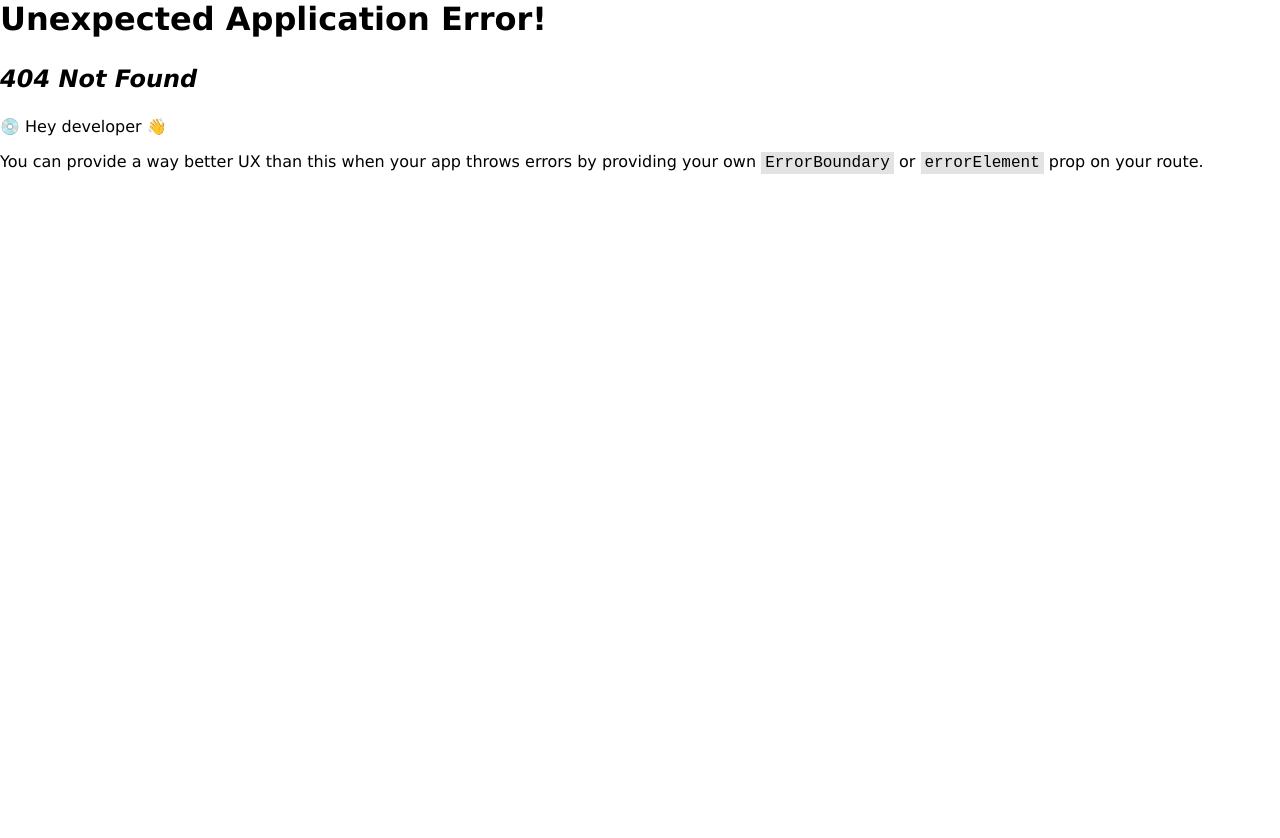
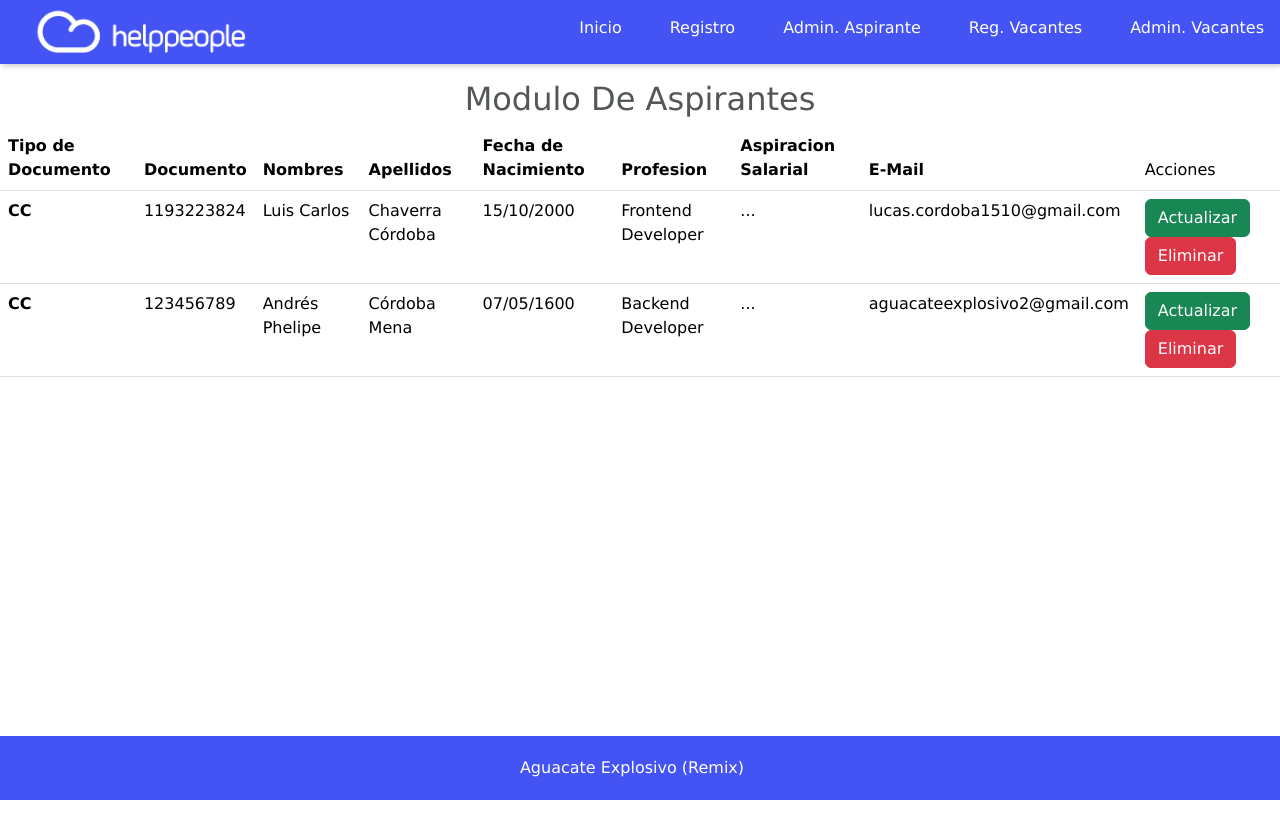
Before and after one commit to lcchaverra/FlyChallenge, a React (Vite) app: page /ModuleAspi in a window 1280 px wide. Before the commit this address had no page. Shown: the top 838 px of the page. Before the commit the page ends 800 px from the top, so only its background shows below. Built offline with nearby package versions, Linux system fonts and the light colour scheme.

Commit message:
Ultimos cambios antes de poner el backend en prueba

```diff
--- a/index.html
+++ b/index.html
@@ -3,15 +3,13 @@
   <head>
     <meta charset="UTF-8" />
     <link rel="icon" href="/src/img/club.png" />
-    <!-- <link rel="stylesheet" href="https://cdn.jsdelivr.net/npm/bootstrap@4.3.1/dist/css/bootstrap.min.css" integrity="sha384-ggOyR0iXCbMQv3Xipma34MD+dH/1fQ784/j6cY/iJTQUOhcWr7x9JvoRxT2MZw1T" crossorigin="anonymous"> -->
     <meta name="viewport" content="width=device-width, initial-scale=1.0" />
     <title>Grupo 3 - Reto 2</title>
+    <link href="https://cdn.jsdelivr.net/npm/bootstrap@5.3.0-alpha1/dist/css/bootstrap.min.css" rel="stylesheet" integrity="sha384-GLhlTQ8iRABdZLl6O3oVMWSktQOp6b7In1Zl3/Jr59b6EGGoI1aFkw7cmDA6j6gD" crossorigin="anonymous">
   </head>
   <body>
     <div id="root"></div>
     <script type="module" src="/src/main.jsx"></script>
-    <!-- <script src="https://code.jquery.com/jquery-3.3.1.slim.min.js" integrity="sha384-q8i/X+965DzO0rT7abK41JStQIAqVgRVzpbzo5smXKp4YfRvH+8abtTE1Pi6jizo" crossorigin="anonymous"></script> -->
-    <!-- <script src="https://cdn.jsdelivr.net/npm/popper.js@1.14.7/dist/umd/popper.min.js" integrity="sha384-UO2eT0CpHqdSJQ6hJty5KVphtPhzWj9WO1clHTMGa3JDZwrnQq4sF86dIHNDz0W1" crossorigin="anonymous"></script> -->
-    <!-- <script src="https://cdn.jsdelivr.net/npm/bootstrap@4.3.1/dist/js/bootstrap.min.js" integrity="sha384-JjSmVgyd0p3pXB1rRibZUAYoIIy6OrQ6VrjIEaFf/nJGzIxFDsf4x0xIM+B07jRM" crossorigin="anonymous"></script> -->
+    <script src="https://cdn.jsdelivr.net/npm/bootstrap@5.3.0-alpha1/dist/js/bootstrap.bundle.min.js" integrity="sha384-w76AqPfDkMBDXo30jS1Sgez6pr3x5MlQ1ZAGC+nuZB+EYdgRZgiwxhTBTkF7CXvN" crossorigin="anonymous"></script>
   </body>
 </html>
--- /dev/null
+++ b/src/ModuleAspi.jsx
@@ -0,0 +1,16 @@
+import React from 'react'
+import Header from './components/Header'
+import FormAspi from './components/FormAspi'
+import MainFooter from './components/Footer'
+
+const ModuleAspi = () => {
+  return (
+    <>
+    <Header/>
+    <FormAspi/>
+    <MainFooter/>
+    </>
+  )
+}
+
+export default ModuleAspi
--- /dev/null
+++ b/src/components/FormAspi.jsx
@@ -0,0 +1,58 @@
+import React from 'react'
+
+const FormAspi = () => {
+  return (
+    <>
+    <h2 className='title'>Modulo De Aspirantes</h2>
+            <table class="table">
+                    <thead>
+                        <tr>
+                        <th scope="col">Tipo de Documento</th>
+                        <th scope="col">Documento</th>
+                        <th scope="col">Nombres</th>
+                        <th scope="col">Apellidos</th>
+                        <th scope="col">Fecha de Nacimiento</th>
+                        <th scope="col">Profesion</th>
+                        <th scope="col">Aspiracion Salarial</th>
+                        <th scope="col">E-Mail</th>
+                        <td scope='col'>Acciones</td>
+                        </tr>
+                    </thead>
+                    <tbody>
+                        <tr>
+                        <th scope="row">CC</th>
+                        <td>1193223824</td>
+                        <td>Luis Carlos</td>
+                        <td>Chaverra Córdoba</td>
+                        <td>15/10/2000</td>
+                        <td>Frontend Developer</td>
+                        <td>...</td>
+                        <td>lucas.cordoba1510@gmail.com</td>
+                            <td>
+                                <button type="button" class="btn btn-success">Actualizar</button>
+                                <button type="button" class="btn btn-danger">Eliminar</button>
+                            </td>
+                        </tr>
+
+                        <tr>
+                        <th scope="row">CC</th>
+                        <td>123456789</td>
+                        <td>Andrés Phelipe</td>
+                        <td>Córdoba Mena</td>
+                        <td>07/05/1600</td>
+                        <td>Backend Developer</td>
+                        <td>...</td>
+                        <td>aguacateexplosivo2@gmail.com</td>
+                            <td>
+                                <button type="button" class="btn btn-success">Actualizar</button>
+                                <button type="button" class="btn btn-danger">Eliminar</button>
+                            </td>
+                        </tr>
+
+                    </tbody>
+                </table>
+    </>
+  )
+}
+
+export default FormAspi
--- a/src/components/FormUserReg.jsx
+++ b/src/components/FormUserReg.jsx
@@ -20,31 +20,38 @@ const FormUserReg = () => {
                     </div>
 
                     <div className="form-item">
-                        <label  >Cedula:< input  pattern='[0-9]+ ' placeholder='Cedula'  ></input></label>
+                        <label >Cedula:</label>
+                        < input pattern='[0-9]+ ' placeholder='Cedula'></input>
                     </div>
 
                     <div className="form-item">
-                        <label  >Nombres:< input pattern='[A-Z, a-z,ñ]+ ' placeholder='Nombres'  ></input></label>
+                        <label>Nombres:</label>
+                        <input pattern='[A-Z, a-z,ñ]+ ' placeholder='Nombres'></input>
                     </div>
 
                     <div className="form-item">
-                        <label  >Apellidos:< input pattern='[A-Z,a-z,ñ]+ ' placeholder='Apellidos'></input></label>
+                        <label>Apellidos:</label>
+                        <input pattern='[A-Z,a-z,ñ]+ ' placeholder='Apellidos'></input>
                     </div>
 
                     <div className="form-item">
-                        <label  >Fecha:< input pattern='[0-9,/,-]+ ' placeholder='Fecha' type="date"></input></label>
+                        <label>Fecha:</label>
+                        <input pattern='[0-9,/,-]+ ' placeholder='Fecha' type="date"></input>
                     </div>
 
                     <div className="form-item">
-                        <label  >Profesion:< input pattern='[A-Z,a-z,ñ]+ ' placeholder='Profesion'  ></input></label>
+                        <label>Profesion:</label>
+                        <input pattern='[A-Z,a-z,ñ]+ ' placeholder='Profesion'></input>
                     </div>
 
                     <div className="form-item">
-                        <label  >Aspiracion salarial:< input placeholder='Aspiracion salarial'  type="text"></input></label>
+                        <label>Aspiracion salarial:</label>
+                        <input placeholder='Aspiracion salarial' type="text"></input>
                     </div>
 
                     <div className="form-item">
-                        <label  >Correo:< input placeholder='Correo'  type="email"></input></label>
+                        <label>Correo:</label>
+                        <input placeholder='Correo' type="email"></input>
                     </div>
 
                 </div>
--- a/src/components/FormVacaOfert.jsx
+++ b/src/components/FormVacaOfert.jsx
@@ -9,32 +9,32 @@ const FormVacaOfert = () => {
                 <div className="grid-form-container">
 
                     <div className="form-item">
-                        <label htmlFor="name">Codigo</label>
-                        <input type="text" id="name" />
+                        <label htmlFor="codigo">Codigo</label>
+                        <input type="text" id="codigo" />
                     </div>
 
                     <div className="form-item">
-                        <label htmlFor="name">Codigo</label>
-                        <input type="text" id="name" />
+                        <label htmlFor="cargo">Cargo</label>
+                        <input type="text" id="cargo" />
                     </div>
 
                     <div className="form-item">
-                        <label htmlFor="email">Correo</label>
-                        <input type="email" id="email" />
+                        <label htmlFor="descripcion">Descripcion</label>
+                        <input type="text" id="descripcion" />
                     </div>
 
                     <div className="form-item">
-                        <label htmlFor="name">Nombre</label>
-                        <input type="text" id="name" />
+                        <label htmlFor="empresa">Empresa</label>
+                        <input type="text" id="empresa" />
                     </div>
                     <div className="form-item">
-                        <label htmlFor="email">Correo</label>
-                        <input type="email" id="email" />
+                        <label htmlFor="salario">Salario</label>
+                        <input type="text" id="salario" />
                     </div>
 
                 </div>
                     <div className="form-item">
-                        <button className="button" type="submit">Enviar</button>
+                        <button className="button" type="submit">Registrar Vacante</button>
                     </div>
                 </form>
                     <div className="section-divider"></div>
--- a/src/components/MainMenu.jsx
+++ b/src/components/MainMenu.jsx
@@ -7,7 +7,7 @@ function MainMenu() {
                 <ul className="main-menu">
                 <li className="main-menu__item"><Link to="/" className="main-menu__link">Inicio</Link></li>
                     <li className="main-menu__item"><Link to="/RegUserPage" className="main-menu__link">Registro</Link></li>
-                    <li className="main-menu__item"><Link to="/" className="main-menu__link">Admin. Aspirante</Link></li>
+                    <li className="main-menu__item"><Link to="/ModuleAspi" className="main-menu__link">Admin. Aspirante</Link></li>
                     <li className="main-menu__item"><Link to="/RegVaPage" className="main-menu__link">Reg. Vacantes</Link></li>
                     <li className="main-menu__item"><Link to="/" className="main-menu__link">Admin. Vacantes</Link></li>
                 </ul>
--- a/src/main.jsx
+++ b/src/main.jsx
@@ -4,6 +4,7 @@ import { createBrowserRouter, RouterProvider,} from "react-router-dom";
 import HomePage from './HomePage'
 import RegVaPage from './RegVaPage';
 import RegUserPage from './RegUserPage';
+import ModuleAspi from './ModuleAspi';
 
 const router = createBrowserRouter([
   {
@@ -18,6 +19,10 @@ const router = createBrowserRouter([
     path: "/RegUserPage",
     element: <RegUserPage/>
   },
+  {
+    path: "/ModuleAspi",
+    element: <ModuleAspi/>
+  },
 ]);
 
 
--- a/src/styles/css/styles.css
+++ b/src/styles/css/styles.css
@@ -30,6 +30,7 @@ body {
   display: flex;
   flex-direction: column;
   margin: 0;
+  margin-bottom: 4rem;
   font-family: 'Lucida Sans', 'Lucida Sans Regular', 'Lucida Grande', 'Lucida Sans Unicode', Geneva, Verdana, sans-serif;
   font-size: var(--body-font-size);
   min-height: 100vh; }
@@ -411,7 +412,8 @@ h3 {
     background-color: #CCC; } }
 
 .main-footer {
-  margin-top: auto;
+  position: fixed;
+  bottom: 0;
   width: 100%;
   overflow: hidden;
   display: flex;
--- a/src/styles/scss/base/_base.scss
+++ b/src/styles/scss/base/_base.scss
@@ -6,6 +6,7 @@ body {
     display: flex;
     flex-direction: column;
     margin: 0;
+    margin-bottom: $header-height;
     font-family:'Lucida Sans', 'Lucida Sans Regular', 'Lucida Grande', 'Lucida Sans Unicode', Geneva, Verdana, sans-serif;
     font-size: var(--body-font-size);
     min-height: 100vh;
--- a/src/styles/scss/components/_footer.scss
+++ b/src/styles/scss/components/_footer.scss
@@ -1,5 +1,7 @@
 .main-footer {
-    margin-top: auto;
+    // margin-top: auto;
+    position: fixed;
+    bottom: 0;
     width: 100%;
     overflow: hidden;
     display: flex;
```
Also changed, not shown: src/img/help.png.
